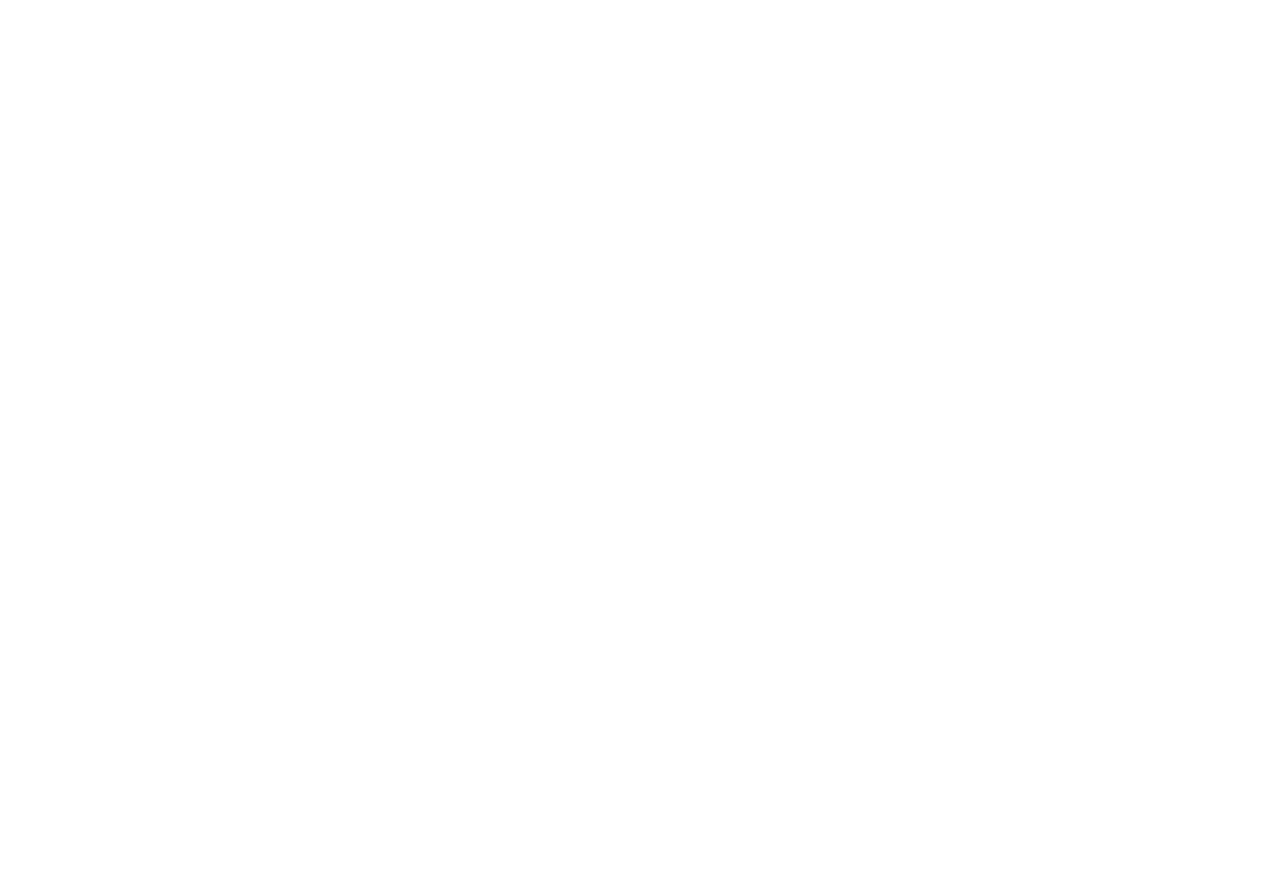
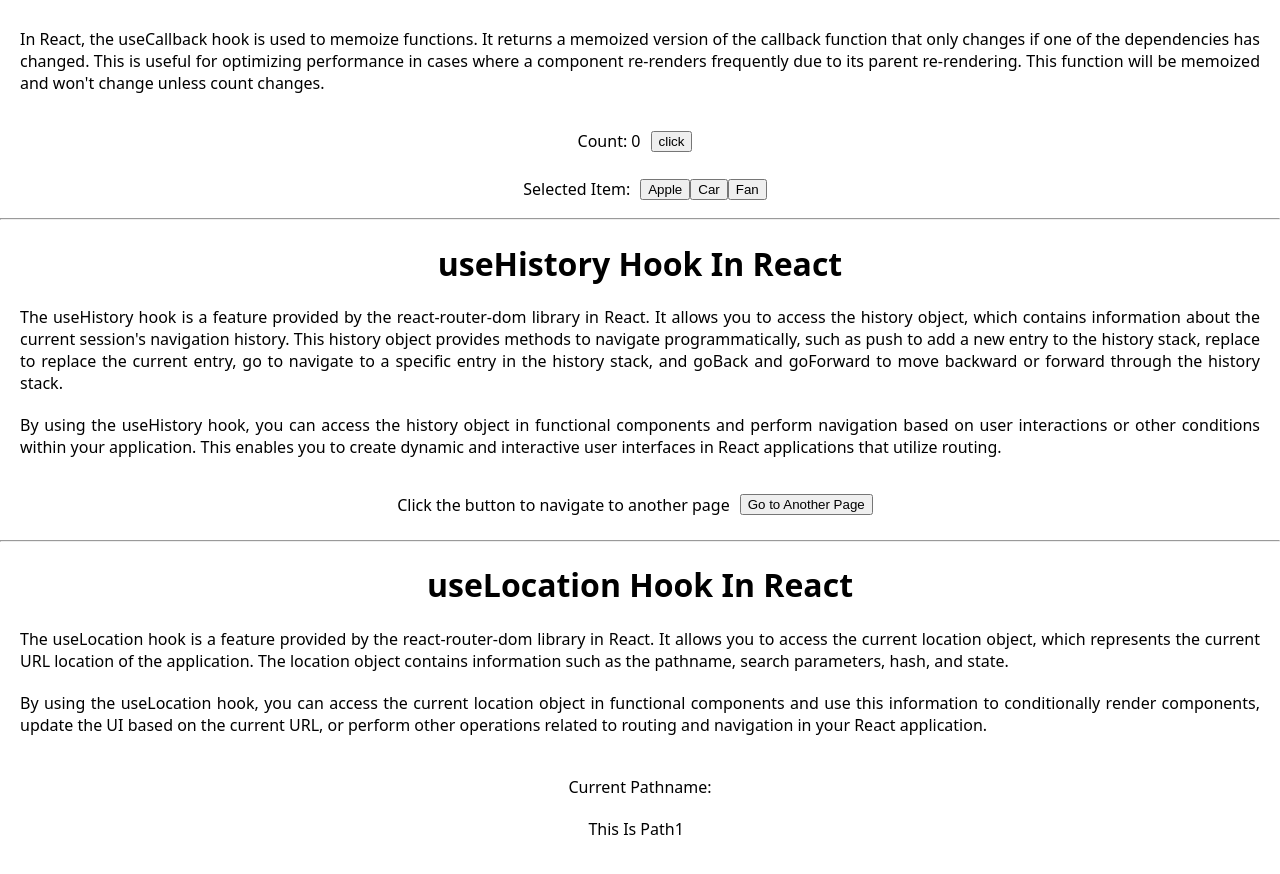
Before and after one commit to Atish280301/ReactHooksConcept, a React (Create React App) app: page / in a window 1280 px wide. Shown: the part 1768-2642 px from the top of the page. Before the commit the page ends 1700 px from the top, so only its background shows below. Built offline with nearby package versions, Linux system fonts and the light colour scheme.

Commit message:
Final Commit

```diff
--- a/package.json
+++ b/package.json
@@ -8,6 +8,7 @@
     "@testing-library/user-event": "^12.5.0",
     "react": "^18.0.0",
     "react-dom": "^18.0.0",
+    "react-router-dom": "^5.3.4",
     "react-scripts": "^5.0.1",
     "web-vitals": "^0.2.4"
   },
--- a/src/App.jsx
+++ b/src/App.jsx
@@ -5,9 +5,15 @@
 import UseEffectHook from "./Components/UseEffectHook/UseEffectHook";
 import UseReduerHook from "./Components/UseReducer/UseReducerHook";
 import UseRefHook from "./Components/UseRefHook/UseRefHook";
+import UseCallback from "./Components/UseCallBack/UseCallback";
+import HistoryF from "./Components/HistoryF/HistoryF";
+import LocationS from "./Components/Location/LocationS";
+import { BrowserRouter as Router } from 'react-router-dom';
+
 const App = () => {
   return (
-    <div>
+    <Router>
+      <div>
       <Intro />
       <hr />
       <UseStateHook />
@@ -17,7 +23,14 @@
       <UseReduerHook />
       <hr />
       <UseRefHook />
+      <hr />
+      <UseCallback />
+      <hr />
+      <HistoryF />
+      <hr />
+      <LocationS />
     </div>
+    </Router>
   );
 }
 export default App;
--- /dev/null
+++ b/src/Components/HistoryF/HistoryF.jsx
@@ -0,0 +1,39 @@
+import React from 'react';
+import { BrowserRouter as Router, Route, Switch, useHistory } from 'react-router-dom';
+
+const MyComponent = () => {
+  const history = useHistory();
+
+  const handleClick = () => {
+    // Navigate to a different URL
+    history.push('/another-page');
+  };
+
+  return (
+    <>
+      <h1 className='H1'>useHistory Hook In React</h1>
+      <p className='P'>
+        The useHistory hook is a feature provided by the react-router-dom library in React. It allows you to access the history object, which contains information about the current session's navigation history. This history object provides methods to navigate programmatically, such as push to add a new entry to the history stack, replace to replace the current entry, go to navigate to a specific entry in the history stack, and goBack and goForward to move backward or forward through the history stack.
+      </p>
+      <p className='P'>
+        By using the useHistory hook, you can access the history object in functional components and perform navigation based on user interactions or other conditions within your application. This enables you to create dynamic and interactive user interfaces in React applications that utilize routing.
+      </p>
+      <div className='USH'>
+        <p>Click the button to navigate to another page</p>
+        <button style={{ "margin": "10px" }} onClick={handleClick}>Go to Another Page</button>
+      </div>
+    </>
+  );
+};
+const HistoryF = () => {
+  return (
+    <Router>
+      <Switch>
+        <Route exact path="/" component={MyComponent} />
+        <Route path="/another-page" render={() => <div>Another Page</div>} />
+      </Switch>
+    </Router>
+  );
+};
+
+export default HistoryF;
--- /dev/null
+++ b/src/Components/Location/LocationS.jsx
@@ -0,0 +1,27 @@
+import React from 'react';
+import { useLocation } from 'react-router-dom';
+const LocationS = () => {
+  const location = useLocation();
+  location.pathname = '/Path1';
+  return (
+    <>
+      <h1 className='H1'>useLocation Hook In React</h1>
+      <p className='P'>
+        The useLocation hook is a feature provided by the react-router-dom library in React. It allows you to access the current location object, which represents the current URL location of the application. The location object contains information such as the pathname, search parameters, hash, and state.
+      </p>
+      <p className='P'>
+        By using the useLocation hook, you can access the current location object in functional components and use this information to conditionally render components, update the UI based on the current URL, or perform other operations related to routing and navigation in your React application.
+      </p>
+      <div className='USH'>
+      <p className='P'>
+        Current Pathname:
+        {
+          location.pathname === '/Path1' ?
+          <p className='P'>This Is Path1</p> : <p className='P'>This Is Path2</p>
+        }
+      </p>
+    </div>
+    </>
+  );
+};
+export default LocationS;
--- /dev/null
+++ b/src/Components/UseCallBack/UseCallback.jsx
@@ -0,0 +1,40 @@
+import React, { useCallback, useState } from "react";
+const UseCallback = () => {
+    const [count, SetCount] = useState(0);
+    // This function will be memoized and won't change unless count changes
+    const HandleClick = useCallback(() => {
+        SetCount(count + 1);
+    }, [count]);
+
+    //Example2
+    const [Selectedtem, SetSelectedItem] = useState(null);
+    const HandleItem = useCallback ((item) => {
+        SetSelectedItem(item);
+    }, []);
+    const items = ["Apple", "Car", "Fan"];
+    return (
+        <>
+            <h1 className="H1">UseCallBack Hook</h1>
+            <p className="P">
+                In React, the useCallback hook is used to memoize functions. It returns a memoized version of the callback function that only changes if one of the dependencies has changed. This is useful for optimizing performance in cases where a component re-renders frequently due to its parent re-rendering. This function will be memoized and won't change unless count changes.
+            </p>
+            <div className="USH">
+                <p>Count: {count}</p>
+                <button className="BTN" onClick={HandleClick}>click</button>
+            </div>
+            <div className="USH">
+                <p style={{"margin" : "10px"}}>Selected Item: {Selectedtem}</p>
+                <div className="USH">
+                    {
+                        items.map((item, index) => (
+                            <button key={index} onClick={() => HandleItem(item)}>
+                                {item}
+                            </button>
+                        ))
+                    }
+                </div>
+            </div>
+        </>
+    );
+}
+export default UseCallback;
```
Also changed, not shown: 1 other file (tests, documents, lock files or other folders).
